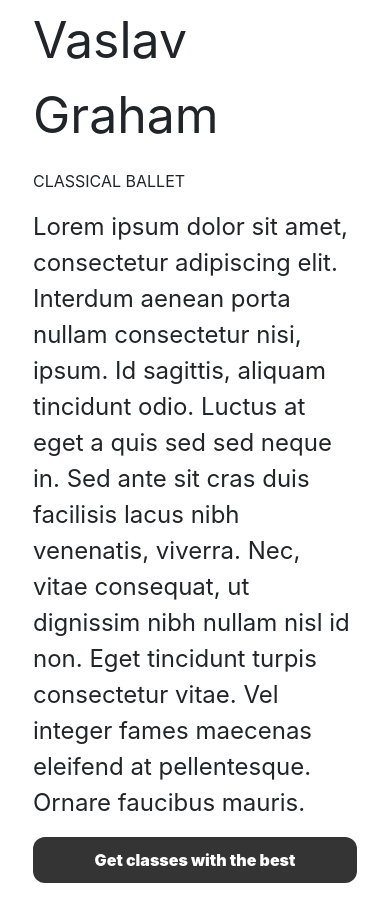
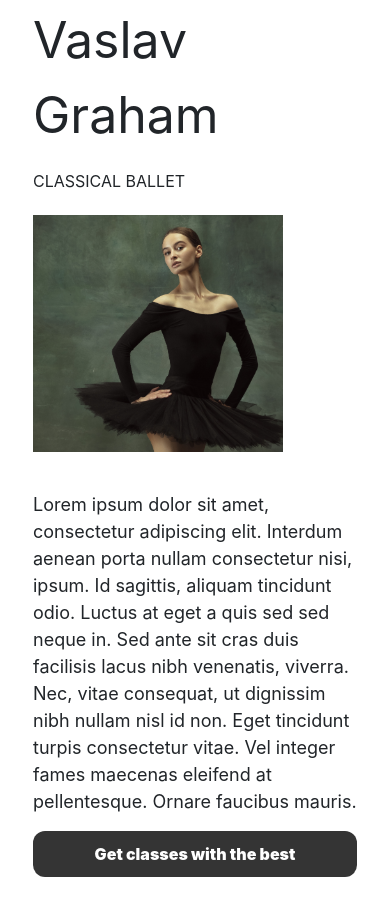
Before and after one commit to tocrossbridge/website_black-swan-ballet, a plain HTML site: page index.html in a window 390 px wide. Shown: the part 3193-4114 px from the top of the page. Drawn offline with nearby package versions, Linux system fonts and the light colour scheme.

Commit message:
INSTRUCTORS: CSS fixes Added a img at mobile inside text and adjusts at font-size

```diff
--- a/index.html
+++ b/index.html
@@ -54,6 +54,7 @@
                 <div class="col-12 col-md-5 p-5">
                     <p class="instructors__instructor--name">Vaslav Graham</p>
                     <p class="instructors__instructor--specialization">Classical Ballet</p>
+                    <div class="instructors__instructor--img-mobile"></div>
                     <p class="instructors__instructor--text">
                         Lorem ipsum dolor sit amet, consectetur adipiscing elit.
                         Interdum aenean porta nullam consectetur nisi, ipsum.
--- a/src/css/index.css
+++ b/src/css/index.css
@@ -50,6 +50,7 @@ header{
 .instructors__instructor--img{
     background-image: url(../img/instructor_01.png);
 }
+.instructors__instructor--img-mobile{ display: none; }
 .instructors__instructor--name{
     font-size: 50px;
 }
@@ -208,6 +209,19 @@ footer{
     }
     .about__main--btn{ width: 100%; }
 
+    /* INSTRUCTORS */
+    .instructors__instructor--img-mobile{
+        background-image: url(../img/instructor_01.png);
+        background-position: center;
+        background-repeat: no-repeat;
+        background-size: contain;
+        margin-bottom: 2rem;
+        width: 250px;
+        height: 250px;
+        display: block;
+    }
+    .instructors__instructor--text{ font-size: 18px; }
+
     /* PRICING */
     .pricing {
         background-size: cover;
```
